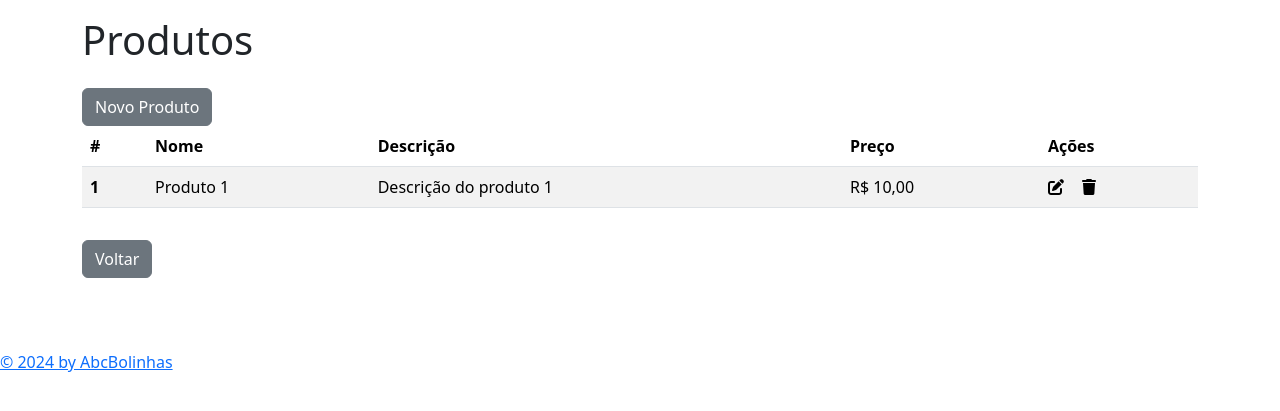
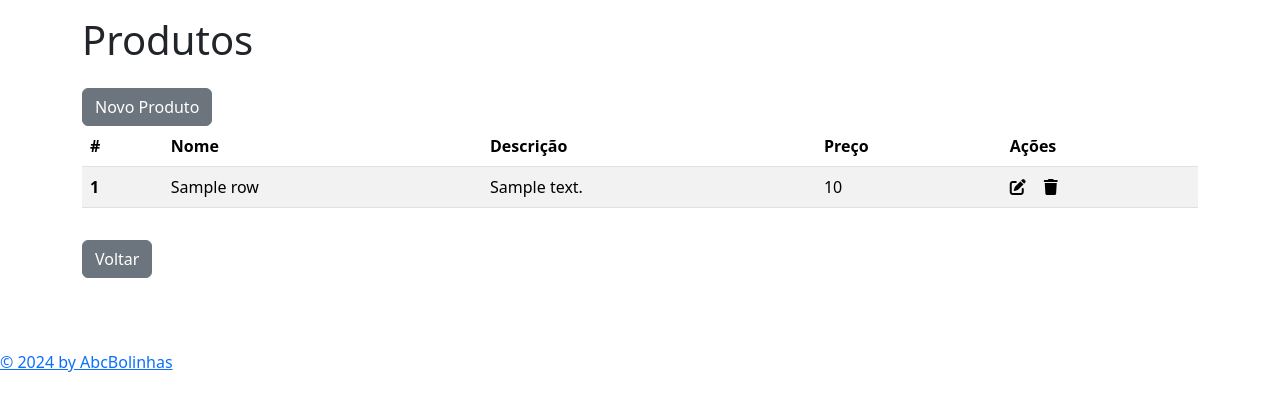
Before and after one commit to AugustoJr23/comandas_app, a Flask app: template scr/mod_produto/templates/formListaProduto.html in a window 1280 px wide. Shown: the part 72-483 px from the top of the page. Run offline with Flask 3, Linux system fonts and the light colour scheme; the template is opened without the code that fills it: most values are stand-ins (such as "Sample title", 1, 10 or a date in 2020); parts of the project's set-up code (start-up, migrations or seed data) failed here and were passed over; some libraries are stand-ins or nearby versions.

Commit message:
Alterado partes de lista de produtos, ainda não está em funcionamento!

```diff
--- a/scr/mod_produto/produto.py
+++ b/scr/mod_produto/produto.py
@@ -1,4 +1,4 @@
-from flask import Blueprint, render_template
+from flask import Blueprint, render_template, request, redirect, url_for, jsonify
 import requests
 #from mod_login.login import validaToken
 from settings import getHeadersAPI, ENDPOINT_PRODUTO
--- a/scr/mod_produto/templates/formListaProduto.html
+++ b/scr/mod_produto/templates/formListaProduto.html
@@ -22,13 +22,17 @@
                 </tr>
             </thead>
             <tbody>
+                {% if result %}
+                {% for row in result %}
                 <tr>
                     <th scope="row">1</th>
-                    <td>Produto 1</td>
-                    <td>Descrição do produto 1</td>
-                    <td>R$ 10,00</td>
+                    <td>{{ row['nome'] }}</td>
+                    <td>{{ row['descricao'] }}</td>
+                    <td>{{ row['valor_unitario'] }}</td>
                     <td><i class="fas fa-edit" style="margin-right: 18px;"></i><i class="fas fa-trash"></i></td>
                 </tr>
+                {% endfor %}
+                {% endif %}
             </tbody>
         </table>
     </div>
```
